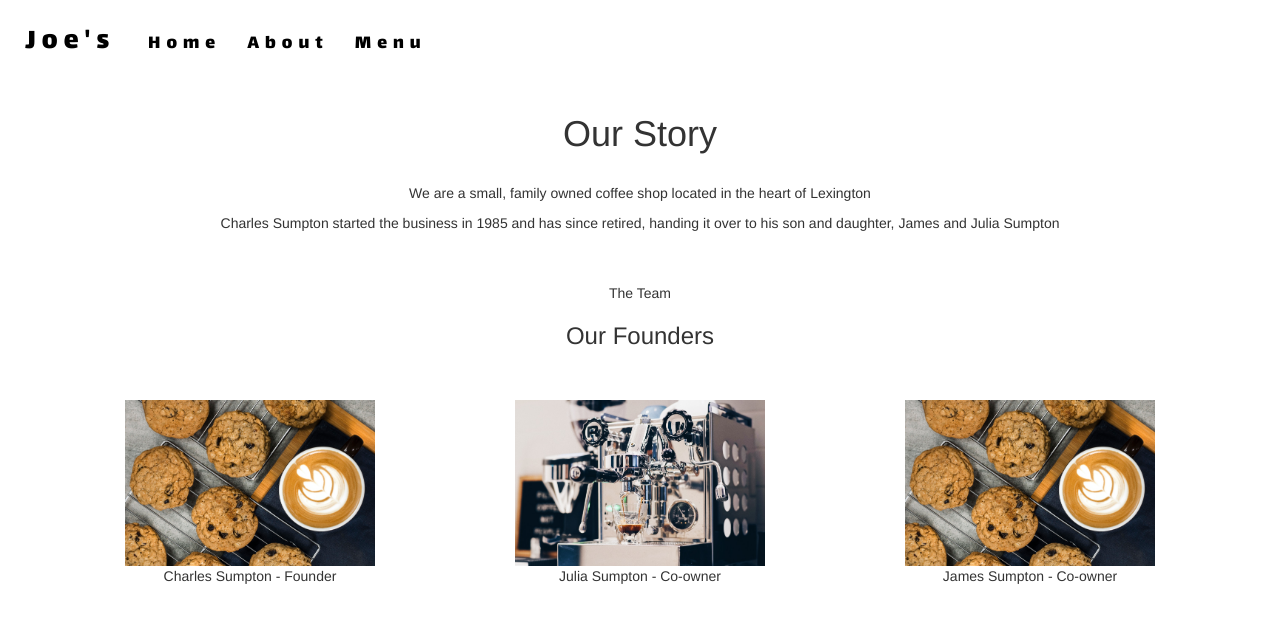
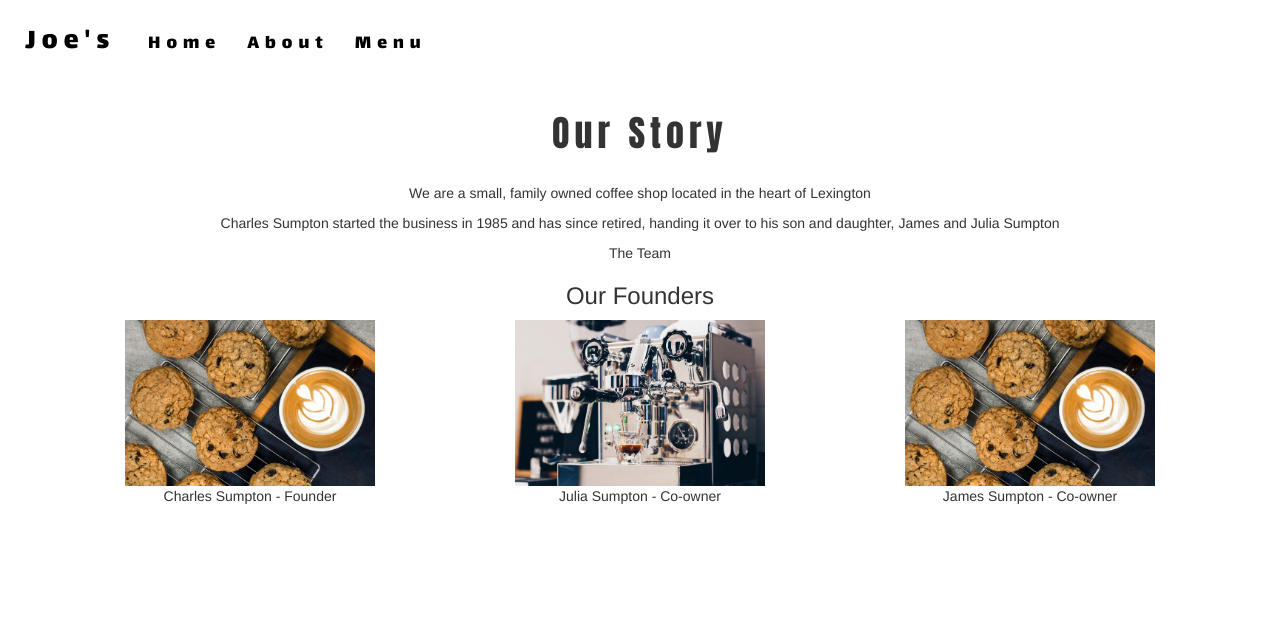
Before and after one commit to MariahBeegle/restaurant_website, a plain HTML site: page about.html in a window 1280 px wide. Drawn offline with nearby package versions, Linux system fonts and the light colour scheme.

Commit message:
Update about.html

```diff
--- a/about.html
+++ b/about.html
@@ -14,7 +14,7 @@
 <div class= "nav">
  <ul>
   <li class="Joe"> Joe's </li>
-  <li><a href="index.html">Home</a></li>
+  <li><a href="landing.html">Home</a></li>
   <li><a href="about.html">About</a></li>
   <li><a href="menu.html">Menu</a></li>
  </ul>
@@ -22,21 +22,20 @@
 
 <div class="container">
   <div class="row">
-    <p><center><h1>Our Story</h1><center></p>
-<br>
+    <p><center><h1 style="font-family:Impact, Charcoal, sans-serif;letter-spacing:5px">Our Story</h1><center></p>
+      <br>
     <p>We are a small, family owned coffee shop located in the heart of Lexington</p>
     <p>Charles Sumpton started the business in 1985 and has since retired, handing it over to his son and daughter, James and Julia Sumpton</p>
   </div>
 </div>
 
-<br><br>
-  <div class="container">
+  <div class="container margin grey_background padding">
     <center>
       <p>The Team</p>
       <p><h3>Our Founders</h3></p>
     </center>
-<br><br>
-    <div class="row">
+
+    <div class="row margin">
       <div class="col-xs-4">
         <img src="images/cookies.jpeg" style=width:250px height:125px>
         <p>Charles Sumpton - Founder</p>
```
